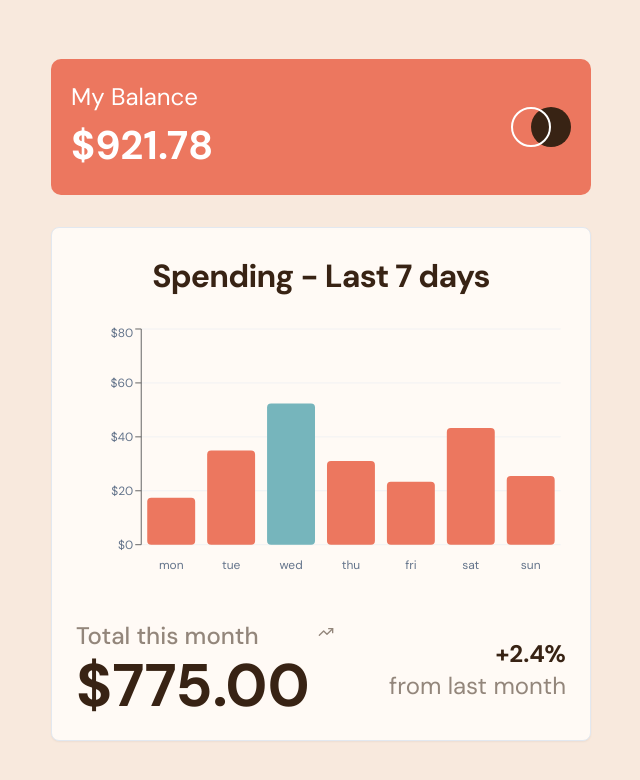
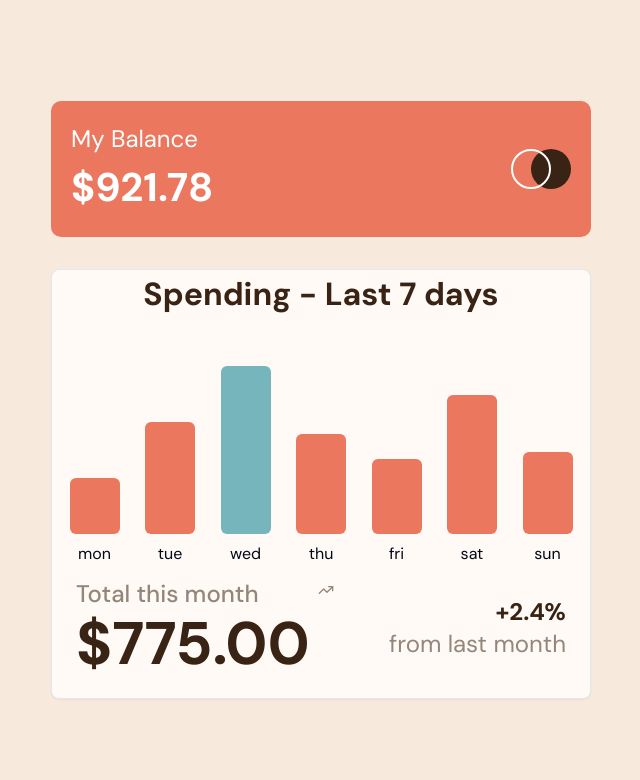
Before and after one commit to queseri/expenses-chart, a React (Vite) app: page / in a window 1280 px wide. Shown: the top 780 px of the page, without its empty margins (319-959 px from the left). Built offline with nearby package versions, Linux system fonts and the light colour scheme.

Commit message:
reactjs chart first adjustments

```diff
--- a/src/App.tsx
+++ b/src/App.tsx
@@ -1,22 +1,8 @@
 "use client";
-import { Bar, BarChart, CartesianGrid, Tooltip, XAxis, YAxis } from "recharts";
+
 import { TrendingUp } from "lucide-react";
-import {
-    ChartConfig,
-    ChartContainer,
-    ChartLegend,
-    ChartLegendContent,
-} from "@/components/ui/chart";
 
-import {
-    Card,
-    CardContent,
-    CardDescription,
-    CardFooter,
-    CardHeader,
-    CardTitle,
-} from "@/components/ui/card";
-import CustomTooltip from "./components/customToolTip";
+import { Card, CardFooter } from "@/components/ui/card";
 
 // Define the type for a single data entry
 interface ChartData {
@@ -64,12 +50,6 @@ function App() {
         },
     ];
 
-    const chartConfig = {
-        mon: {
-            label: "mon",
-        },
-    } satisfies ChartConfig;
-
     // Reducer function to calculate total amount
     const totalAmount = chartData.reduce(
         (total, item) => total + item.amount,
@@ -97,40 +77,39 @@ function App() {
             </div>
             <div className="max-w-[35.75rem] w-full p-4">
                 <Card className="bg-[hsl(var(--very-pale-orange))]">
-                    <CardHeader>
-                        <CardTitle className="text-[1.5rem] lg:text-[2rem] text-center font-bold text-[hsl(var(--dark-brown))]">
-                            {" "}
-                            Spending - Last 7 days
-                        </CardTitle>
-                        <CardDescription className="sr-only">
-                            Amount spent for the last 7 days from Monday to
-                            Sunday
-                        </CardDescription>
-                    </CardHeader>
-                    <CardContent>
-                        <ChartContainer
-                            config={chartConfig}
-                            className="min-h-[200px] w-full"
-                        >
-                            <BarChart accessibilityLayer data={chartData}>
-                                <CartesianGrid vertical={false} />
-                                <XAxis
-                                    dataKey="day"
-                                    tickLine={false}
-                                    tickMargin={10}
-                                    axisLine={false}
-                                    tickFormatter={(value) => value.slice(0, 3)}
-                                />
-                                <YAxis
-                                    tickFormatter={(value) => `$${value}`} // Format Y-axis labels with a dollar sign
-                                    ticks={[0, 20, 40, 60, 80]} // Specify the ticks to show on the Y-axis
-                                />
-                                <Tooltip content={<CustomTooltip />} />
-                                <ChartLegend content={<ChartLegendContent />} />
-                                <Bar dataKey="amount" radius={4} />
-                            </BarChart>
-                        </ChartContainer>
-                    </CardContent>
+                    <h3 className="text-[1.5rem] lg:text-[2rem] text-center gap-2 font-bold text-[hsl(var(--dark-brown))]">
+                        {" "}
+                        Spending - Last 7 days
+                    </h3>
+
+                    <div className="flex gap-2 justify-evenly items-end my-12">
+                        {chartData.map((item, index) => (
+                            <button
+                                type="button"
+                                key={item.day}
+                                className={`flex-1 max-w-[50px] rounded-md hover:cursor-pointer ${
+                                    index === 2
+                                        ? "bg-[hsl(var(--cyan))]"
+                                        : "bg-[hsl(var(--soft-red))]"
+                                } hover:opacity-75 focus:opacity-75  relative group`}
+                                style={{ height: `${item.amount / 5}rem` }}
+                            >
+                                <span className="absolute -bottom-8 w-full left-0 text-center">
+                                    {item.day}{" "}
+                                </span>
+                                <span
+                                    data-content={`$${item.amount}`}
+                                    className={`before:content-[attr(data-content)] before:absolute before:left-1/2 before:-translate-x-1/2
+                                         before:-top-12 before:h-[2rem] before:bg-[hsl(var(--dark-brown))] before:min-w-full
+                                         before:text-[hsl(var(--white))] before:p-2 before:rounded-sm before:flex before:justify-center
+                                          before:items-center before:opacity-0 before:transition-opacity before:duration-300
+                                           group-hover:before:opacity-100 group-focus:before:opacity-100`}
+                                >
+                                    {/* Empty span to apply the pseudo-element styles */}
+                                </span>
+                            </button>
+                        ))}
+                    </div>
                     <CardFooter className="flex-row justify-between items-center gap-2 text-sm">
                         <div className="flex gap-2 font-medium leading-none text-[hsl(var(--medium-brown))]">
                             <p className="flex flex-col gap-2 text-[1rem] lg:text-[1.5rem]">
```
Also changed, not shown: 1 other file (tests, documents, lock files or other folders).
